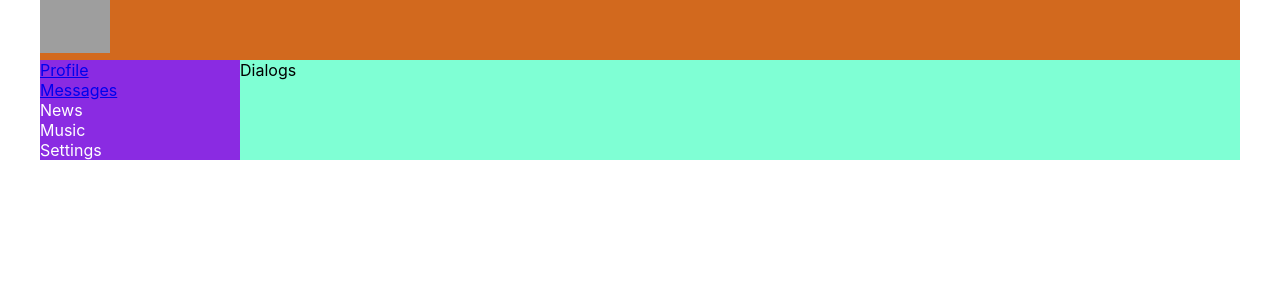
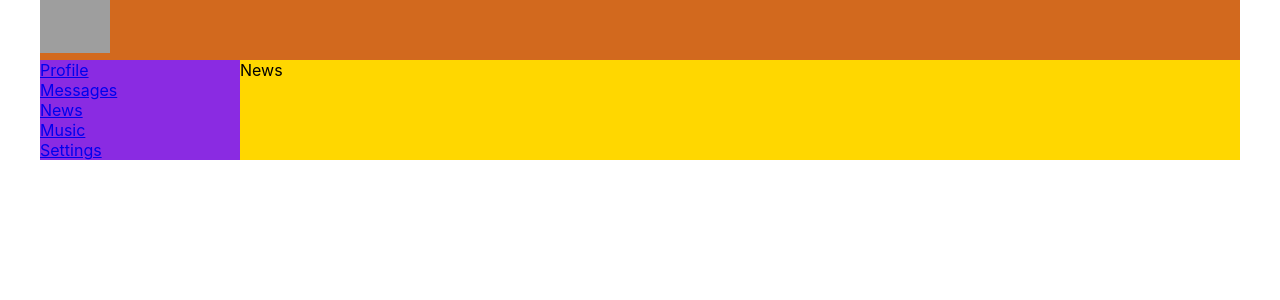
Before and after one commit to Faviun/Less-01.github.io, a React (Create React App) app: page /music in a window 1280 px wide. Shown: the top 300 px of the page. Built offline with nearby package versions, Linux system fonts and the light colour scheme; grey boxes are pictures that could not be loaded.

Commit message:
lesson 19

```diff
--- a/package.json
+++ b/package.json
@@ -8,6 +8,7 @@
     "@testing-library/user-event": "^13.5.0",
     "react": "^18.2.0",
     "react-dom": "^18.2.0",
+    "react-router-dom": "^6.9.0",
     "react-scripts": "5.0.1",
     "web-vitals": "^2.1.4"
   },
--- a/src/App.css
+++ b/src/App.css
@@ -24,5 +24,5 @@
 
 .app-wrapper-content {
   grid-area: c;
-  background-color: aquamarine;
+  background-color: gold;
 }
--- a/src/App.js
+++ b/src/App.js
@@ -4,17 +4,29 @@
 import Nav from './components/Navbar/Navbar';
 import Profile from './components/Profile/Profile';
 import Dialogs from "./components/Dialogs/Dialogs";
+import News from "./components/News/News";
+import Music from "./components/Music/Music";
+import Settings from "./components/Settings/Settings";
+import {BrowserRouter, Route, Routes} from "react-router-dom";
 
 const App = (props) => {
     return (
-        <div className='app-wrapper'>
-            <Header />
-            <Nav />
-            {/*<Profile />*/}
-            <div className={'app-wrapper-content'}>
-                <Dialogs />
+        <BrowserRouter>
+            <div className='app-wrapper'>
+                <Header />
+                <Nav />
+                <div className={'app-wrapper-content'}>
+                    <Routes>
+                        <Route path="/profile" element={<Profile />}/>
+                        <Route path="/dialogs" element={<Dialogs />}/>
+                        <Route path="/news" element={<News />}/>
+                        <Route path="/music" element={<Music />}/>
+                        <Route path="/settings" element={<Settings />}/>
+                    </Routes>
+                </div>
             </div>
-        </div>);
+        </BrowserRouter>
+    );
 }
 
 export default App;
--- /dev/null
+++ b/src/components/Music/Music.jsx
@@ -0,0 +1,11 @@
+import React from 'react';
+
+const Music = (props) => {
+    return (
+        <div>
+            News
+        </div>
+    )
+}
+
+export default Music;
--- a/src/components/Navbar/Navbar.jsx
+++ b/src/components/Navbar/Navbar.jsx
@@ -6,9 +6,9 @@
         <nav className={s.nav}>
             <div className={s.item}><a href="/profile">Profile</a></div>
             <div className={s.item}><a href="/dialogs">Messages</a></div>
-            <div className={s.item}><a>News</a></div>
-            <div className={s.item}><a>Music</a></div>
-            <div className={s.item}><a>Settings</a></div>
+            <div className={s.item}><a href="/news">News</a></div>
+            <div className={s.item}><a href="/music">Music</a></div>
+            <div className={s.item}><a href="/settings">Settings</a></div>
         </nav>
     )
 }
--- /dev/null
+++ b/src/components/News/News.jsx
@@ -0,0 +1,12 @@
+import React from 'react';
+import s from './News.module.css';
+
+const News = (props) => {
+    return (
+        <div>
+            News
+        </div>
+    )
+}
+
+export default News;
--- /dev/null
+++ b/src/components/Settings/Settings.jsx
@@ -0,0 +1,11 @@
+import React from 'react';
+
+const Settings = (props) => {
+    return (
+        <div>
+            Setting
+        </div>
+    )
+}
+
+export default Settings;
```
Also changed, not shown: src/components/News/News.module.css (added), 1 other file (tests, documents, lock files or other folders).
